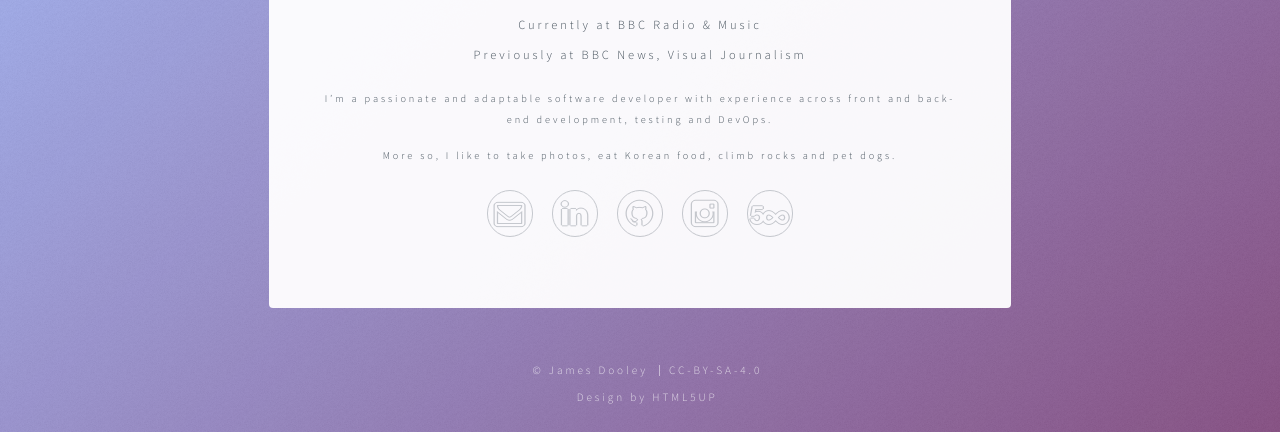
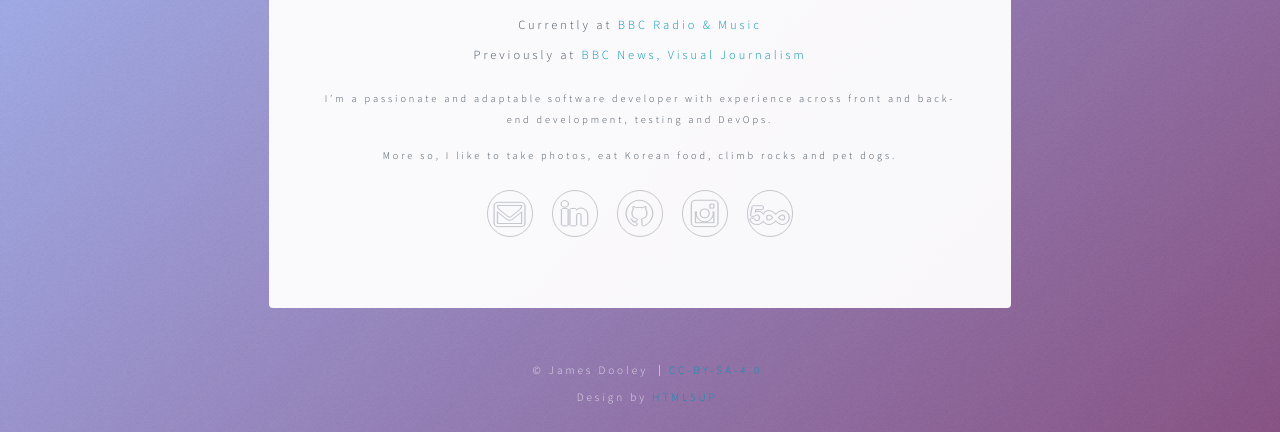
Before and after one commit to jamesdools/jamesdools.github.io, a plain HTML site: page index.html in a window 1280 px wide. Shown: the part 368-800 px from the top of the page. Drawn offline with Linux system fonts and the light colour scheme.

Commit message:
Update overrides.css

```diff
--- a/overrides.css
+++ b/overrides.css
@@ -19,3 +19,7 @@ body {
   background: var(--highlight);
   color: #fff;
 }
+
+li > a {
+  color: #0096b3;
+}
```
